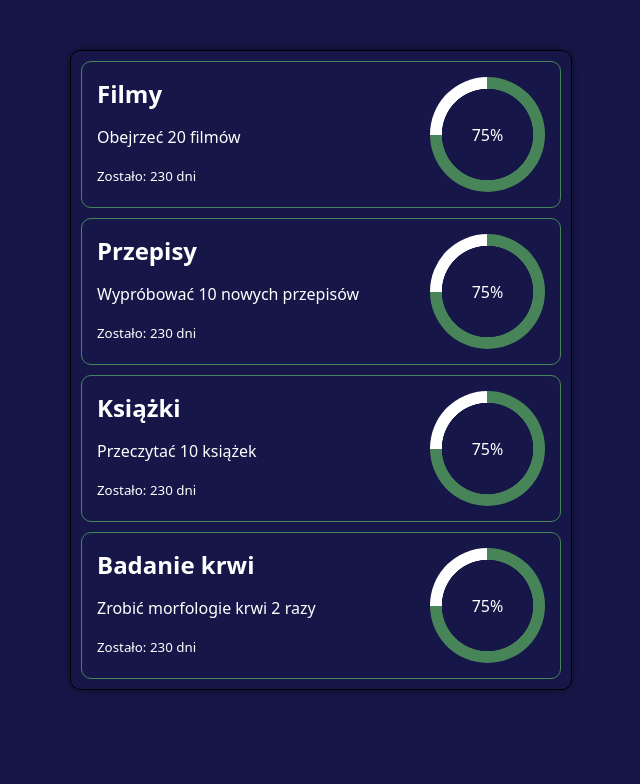
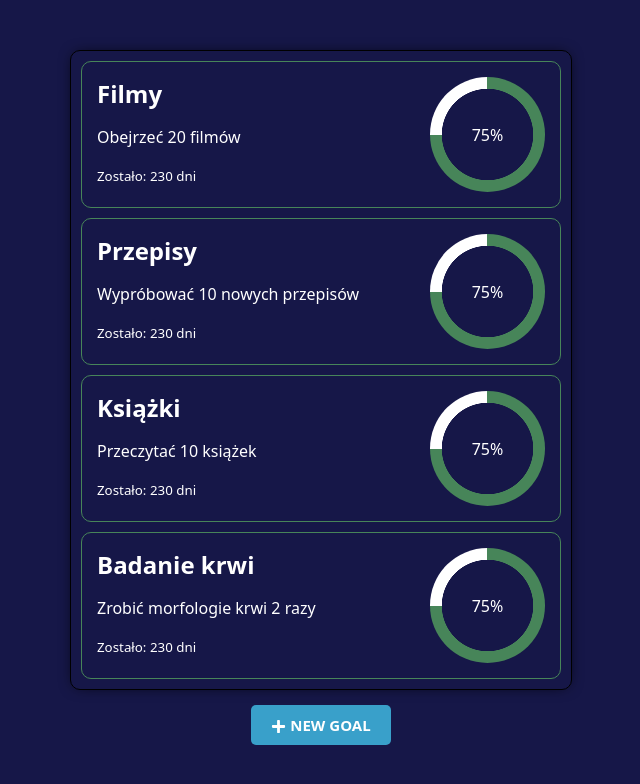
Before and after one commit to czareks2000/GoalsProgress, a React (Create React App) app in the folder goals-progress/: page / in a window 1280 px wide. Shown: the top 784 px of the page, without its empty margins (319-959 px from the left). Built offline with nearby package versions, Linux system fonts and the light colour scheme.

Commit message:
add button component

```diff
--- a/goals-progress/src/App.css
+++ b/goals-progress/src/App.css
@@ -60,3 +60,44 @@ body{
 .progress-bar::before {
   content: "75%";
 }
+
+.text-center{
+  display: flex;
+  justify-content: center;
+}
+
+.btn {
+  display: inline-block;
+  background: #000;
+  color: #fff;
+  border: none;
+  padding: 10px 20px;
+  margin: 5px;
+  border-radius: 5px;
+  cursor: pointer;
+  text-decoration: none;
+  font-size: 15px;
+  font-weight: bold;
+  font-family: inherit;
+}
+
+.btn:focus {
+  outline: none;
+}
+
+.btn:active {
+  transform: scale(0.98);
+}
+
+.btn-block {
+  display: block;
+  width: 100%;
+}
+
+.btn-primary{
+  background-color: var(--primary);
+}
+
+.my-1 {
+  margin: 10px 0;
+}
--- a/goals-progress/src/App.js
+++ b/goals-progress/src/App.js
@@ -1,14 +1,26 @@
 import './App.css';
+import { FaPlus } from 'react-icons/fa'
 
 import Goals from './components/Goals';
+import Button from './components/Button';
 
 function App() {
   return (
+    <>
     <div className="container">
       <div className="content">
         <Goals/>
       </div>
+
     </div>
+    <div className="my-1 text-center">
+      <Button text={
+        <>
+          <FaPlus style={{ verticalAlign: 'middle' }}/> NEW GOAL
+        </>
+      } color={'#39a0ca'}/>
+    </div>
+  </>
   );
 }
 
--- /dev/null
+++ b/goals-progress/src/components/Button.js
@@ -0,0 +1,12 @@
+const Button = ({ text, color }) => {
+  return (
+    <button
+        className="btn"
+        style={{backgroundColor: color}}
+    >
+    {text}
+    </button>
+  )
+}
+
+export default Button
```
